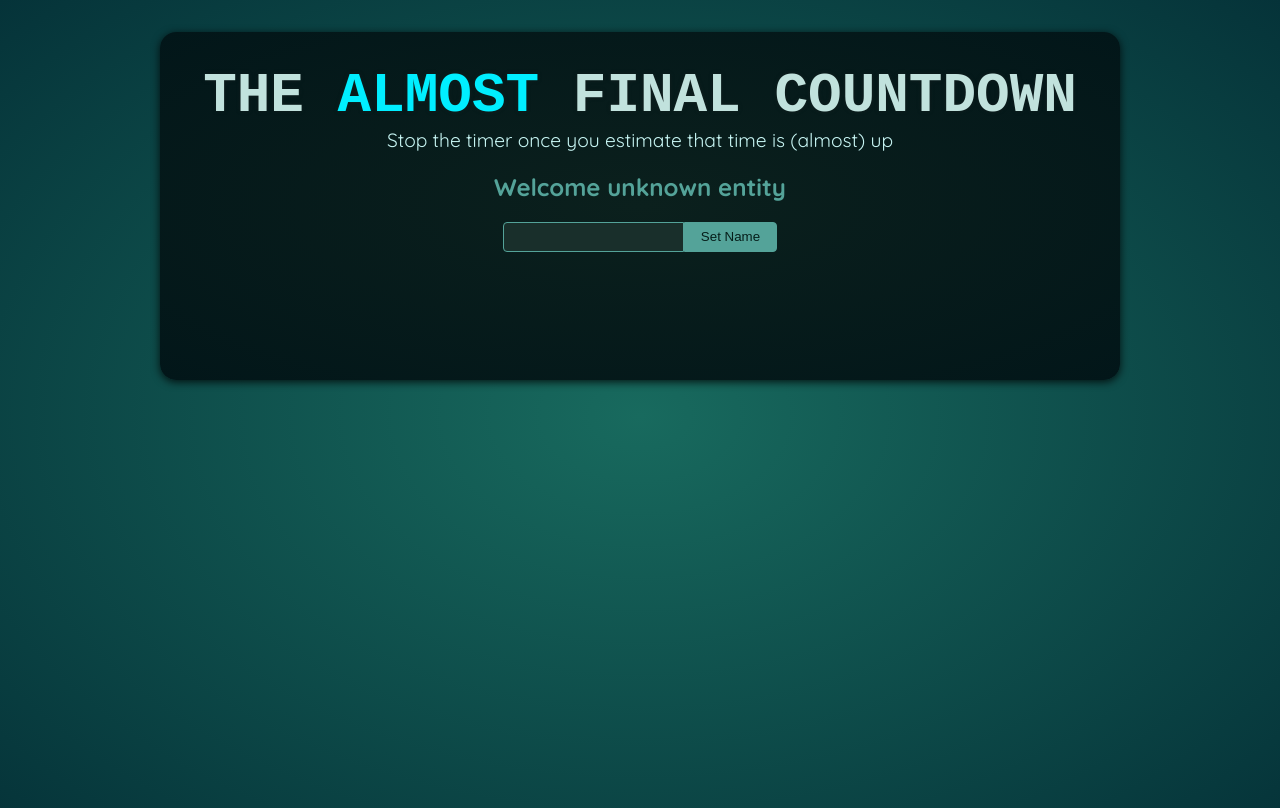
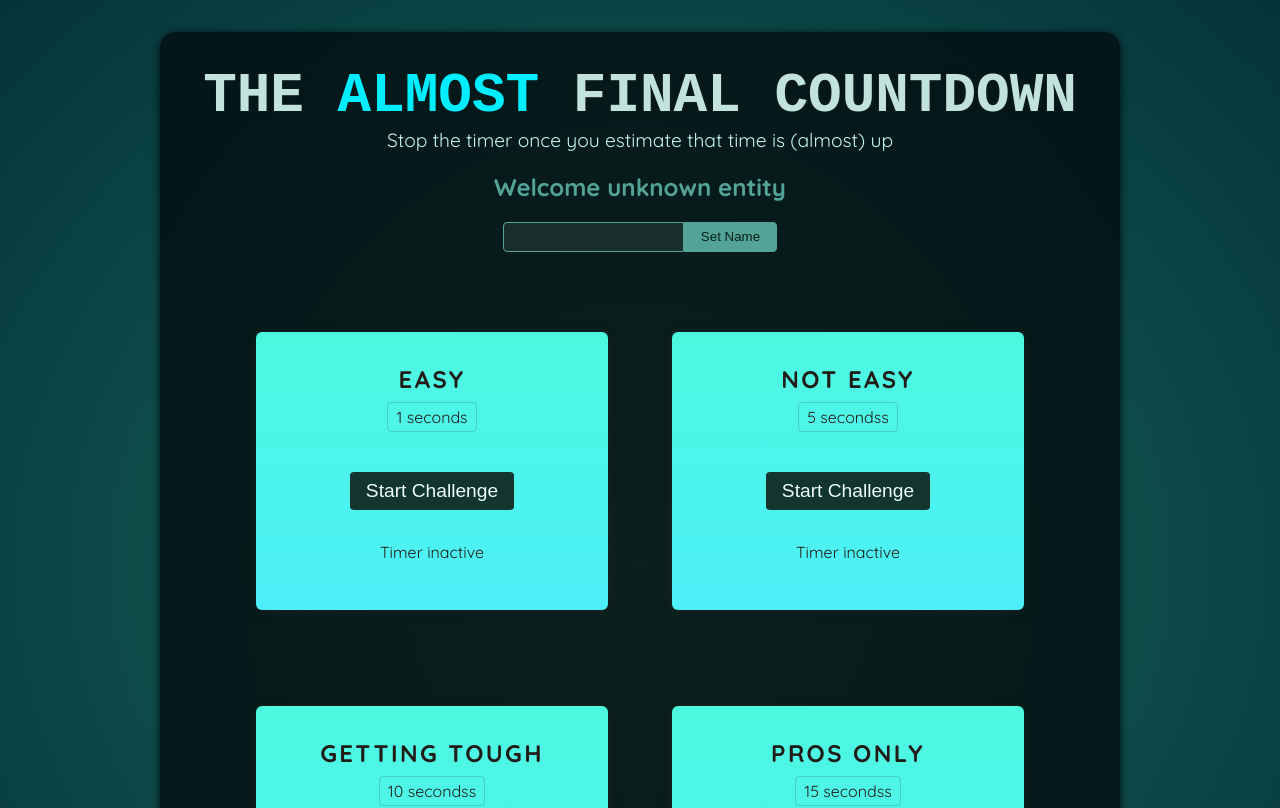
Before and after one commit to zkrakus/rtcg-s08-final-countdown, a React (Vite) app: page / in a window 1280 px wide. Shown: the top 808 px of the page. Built offline with nearby package versions, Linux system fonts and the light colour scheme; a web font is replaced by a local one.

Commit message:
feat:rtcg-s08-l139 Added useRef to manage time between component instances.

```diff
--- a/src/App.jsx
+++ b/src/App.jsx
@@ -1,10 +1,16 @@
 import Player from './components/Player.jsx';
+import TimerChallenge from './components/TimerChallenge.jsx';
 
 function App() {
   return (
     <>
       <Player />
-      <div id="challenges"></div>
+      <div id="challenges">
+        <TimerChallenge title="Easy" targetTime={1}/>
+        <TimerChallenge title="Not easy" targetTime={5}/>
+        <TimerChallenge title="Getting tough" targetTime={10}/>
+        <TimerChallenge title="Pros only" targetTime={15}/>
+      </div>
     </>
   );
 }
--- a/src/components/Player.jsx
+++ b/src/components/Player.jsx
@@ -1,10 +1,23 @@
+import { useState, useRef } from "react";
+
 export default function Player() {
+  const playerName = useRef();
+  const [enteredPlayerName, setEnteredPlayerName] = useState(null);
+
+  function handleClick() {
+    setEnteredPlayerName(playerName.current.value);
+    playerName.current.value = '';
+  }
+
   return (
     <section id="player">
-      <h2>Welcome unknown entity</h2>
+      <h2>Welcome {enteredPlayerName ? enteredPlayerName : "unknown entity"}</h2>
       <p>
-        <input type="text" />
-        <button>Set Name</button>
+        <input
+          ref={playerName}
+          type="text"
+        />
+        <button onClick={handleClick}>Set Name</button>
       </p>
     </section>
   );
--- /dev/null
+++ b/src/components/TimerChallenge.jsx
@@ -0,0 +1,37 @@
+import { useState, useRef } from "react";
+
+export default function TimerChallenge({ title, targetTime }) {
+  const timer = useRef();
+
+  const [timerStarted, setTimerStarted] = useState(false);
+  const [timerExpired, setTimerExpired] = useState(false);
+
+  function handleStart() {
+    timer.current = setTimeout(() => {
+      setTimerExpired(true);
+    }, targetTime * 1000);
+    setTimerStarted(true);
+  }
+
+  function handleStop() {
+    clearTimeout(timer.current);
+  }
+
+  return (
+    <section className="challenge">
+      <h2>{title}</h2>
+      {timerExpired && <p>You lose!</p>}
+      <p className="challenge-time">
+        {targetTime} seconds{targetTime > 1 ? "s" : ""}
+      </p>
+      <p>
+        <button onClick={timerStarted ? handleStop : handleStart}>
+          {timerStarted ? "Stop" : "Start"} Challenge
+        </button>
+      </p>
+      <p className={timerStarted ? "active" : undefined}>
+        {timerStarted ? "Timer is running" : "Timer inactive"}
+      </p>
+    </section>
+  );
+}
```
Also changed, not shown: 1 other file (tests, documents, lock files or other folders).
